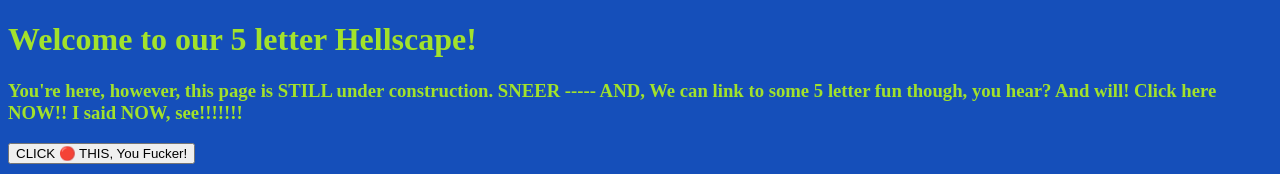
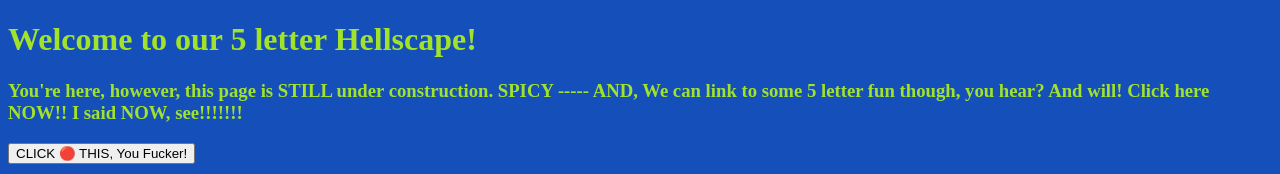
Before and after one commit to michaeliyer/zeeModulator, a plain HTML site: page index.html in a window 1280 px wide. Shown: the top 174 px of the page. Drawn offline with Linux system fonts and the light colour scheme; a web font is replaced by a local one.

Commit message:
Spicy Plus BS

```diff
--- a/index.html
+++ b/index.html
@@ -11,7 +11,7 @@
 <body>
 
     <h1 id="pageHeader">Welcome to our 5 letter Hellscape!</h1>
-    <h3>You're here, however, this page is STILL under construction. SNEER ----- AND, We can link to some 5 letter fun though, you hear? And will! Click here NOW!! I said NOW, see!!!!!!!</h3>
+    <h3>You're here, however, this page is STILL under construction. SPICY ----- AND, We can link to some 5 letter fun though, you hear? And will! Click here NOW!! I said NOW, see!!!!!!!</h3>
 <button id="theOpener">CLICK 🔴 THIS, You Fucker!</button>
 
 <section class="hidden" id="linksVille">
```
